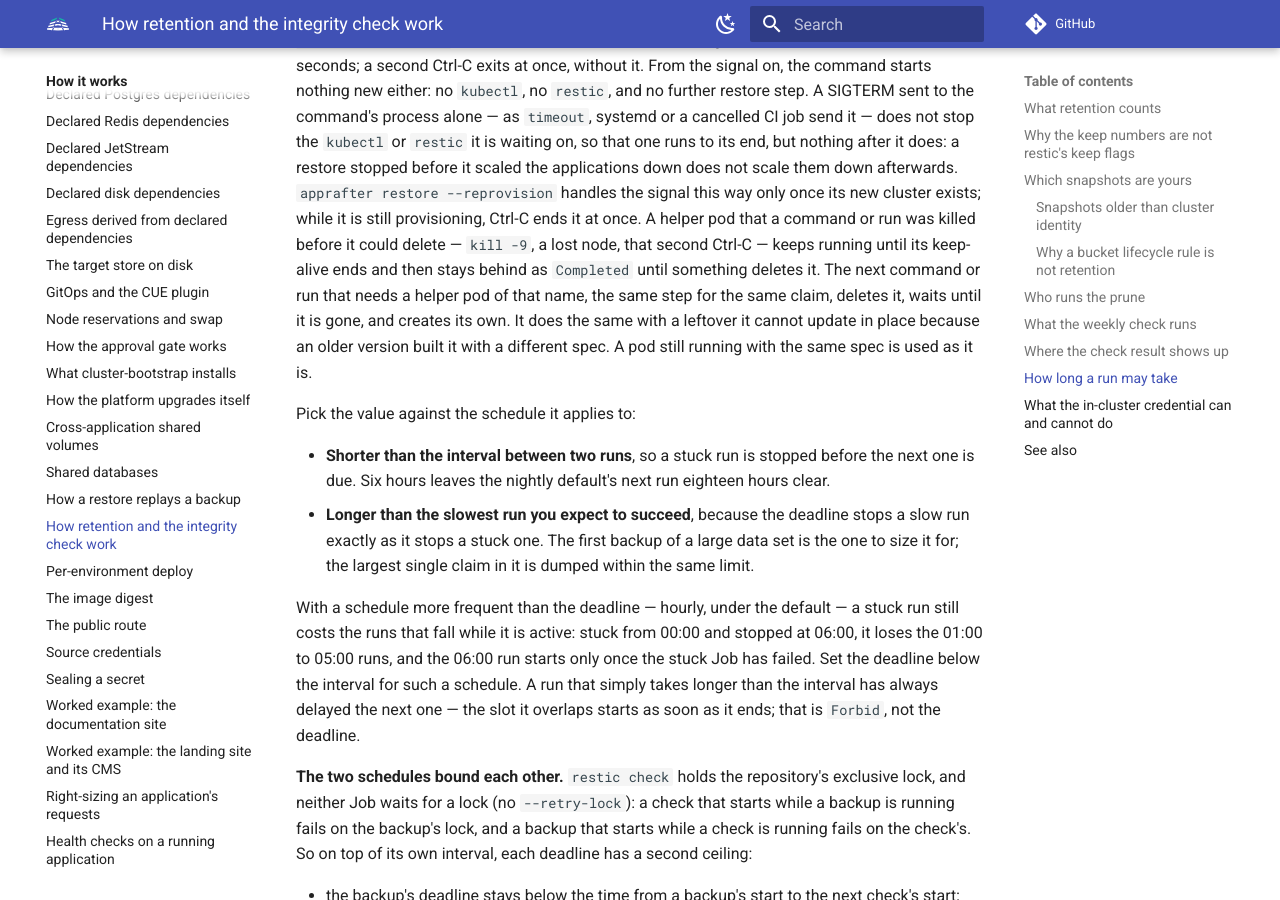
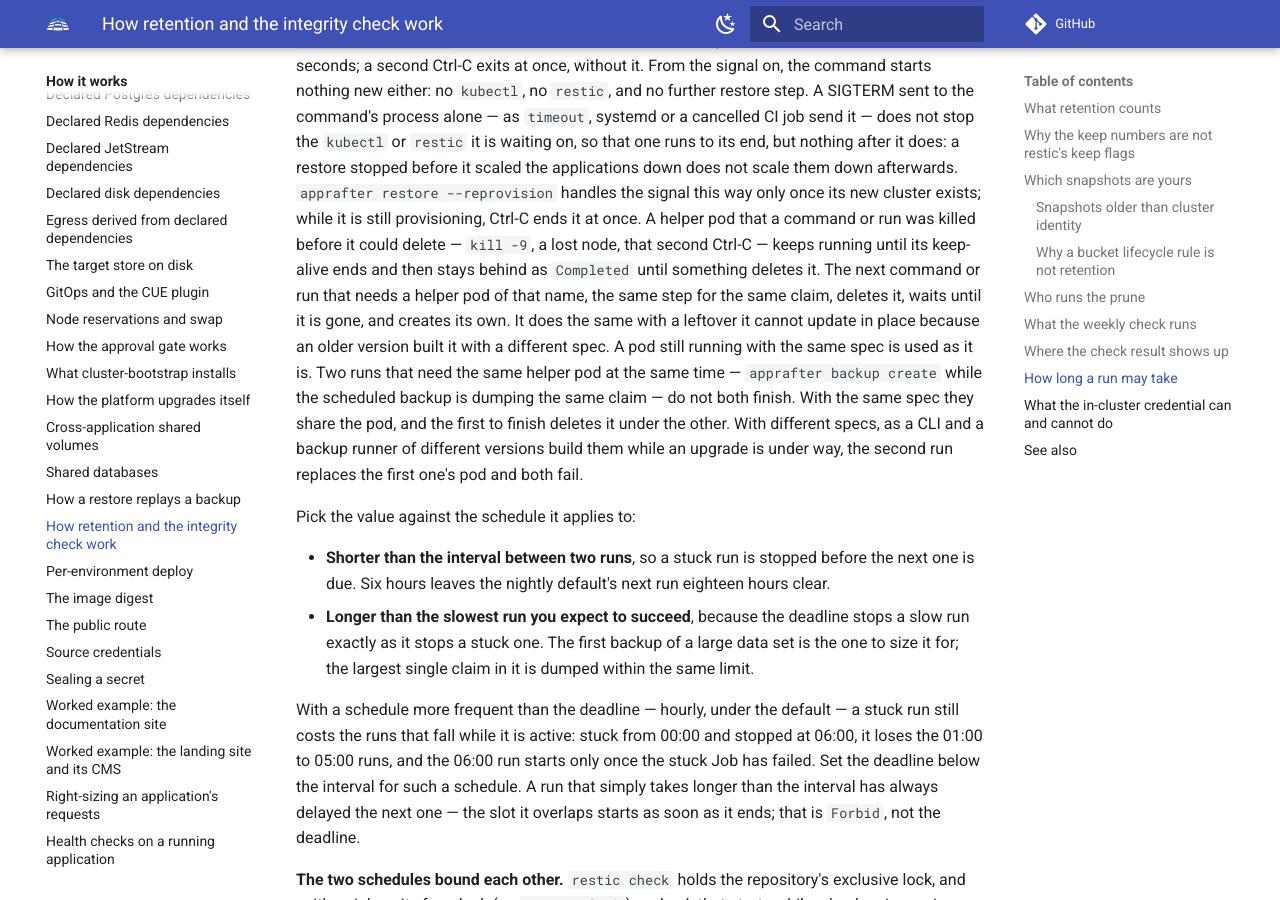
Before and after one commit to AppRafter/apprafter, an MkDocs documentation site: the page built from docs/how-it-works/backup-retention-and-checks.md, in a window 1280 px wide and 900 px high, scrolled down 7136 px. Built offline with MkDocs 1.6.1 and Material for MkDocs 9.7.7, drawn with Linux system fonts in a browser that asks for light colours; comment, search, counter and statistics services are not loaded.

Commit message:
docs(backup): say a manual and a scheduled backup cannot share a helper
Two runs that need the same helper pod at once never both finished.
With the same spec they share the pod, and the first to finish
deletes it by name under the other. helper_pod.rs recorded that, but
the public docs said nothing.

WI-383 widens the second case. A CLI 0.2.77 helper reads its
credentials by secretKeyRef; a runner up to 0.2.76, shipped by a chart
one version behind, uses literal env. So while an upgrade is under way,
every CLI/runner pair builds different specs for the same name. The
second run's apply is refused as an immutable update and it replaces
the first run's live helper, and both fail (WI-383 review). Before,
the two specs were byte-identical and the runs shared the pod.

The mechanism page now states the limit, and the backup guide says to
start `backup create` when `apprafter backup status` shows no
scheduled run in progress, above all during an upgrade. Code unchanged:
refusing to replace a young Running pod would help only the skew case,
and only an owner stamp on the pod would let both runs finish.

Co-Authored-By: Claude Opus 5.5 (1M context) <noreply@anthropic.com>
Claude-Session: https://claude.ai/code/session_017Bytw2vARXjnSLKB3YhkSe

```diff
--- a/docs/how-it-works/backup-retention-and-checks.md
+++ b/docs/how-it-works/backup-retention-and-checks.md
@@ -341,7 +341,12 @@ command or run that needs a helper pod of that name, the same step for the same
 claim, deletes it, waits until it is gone, and creates its own. It does the
 same with a leftover it cannot update in place because an older version built
 it with a different spec. A pod still running with the same spec is used as it
-is.
+is. Two runs that need the same helper pod at the same time —
+`apprafter backup create` while the scheduled backup is dumping the same claim
+— do not both finish. With the same spec they share the pod, and the first to
+finish deletes it under the other. With different specs, as a CLI and a backup
+runner of different versions build them while an upgrade is under way, the
+second run replaces the first one's pod and both fail.
 
 Pick the value against the schedule it applies to:
 
```
Also changed, not shown: docs/operator-guide/backup-restore.md (+6 -0 lines).
